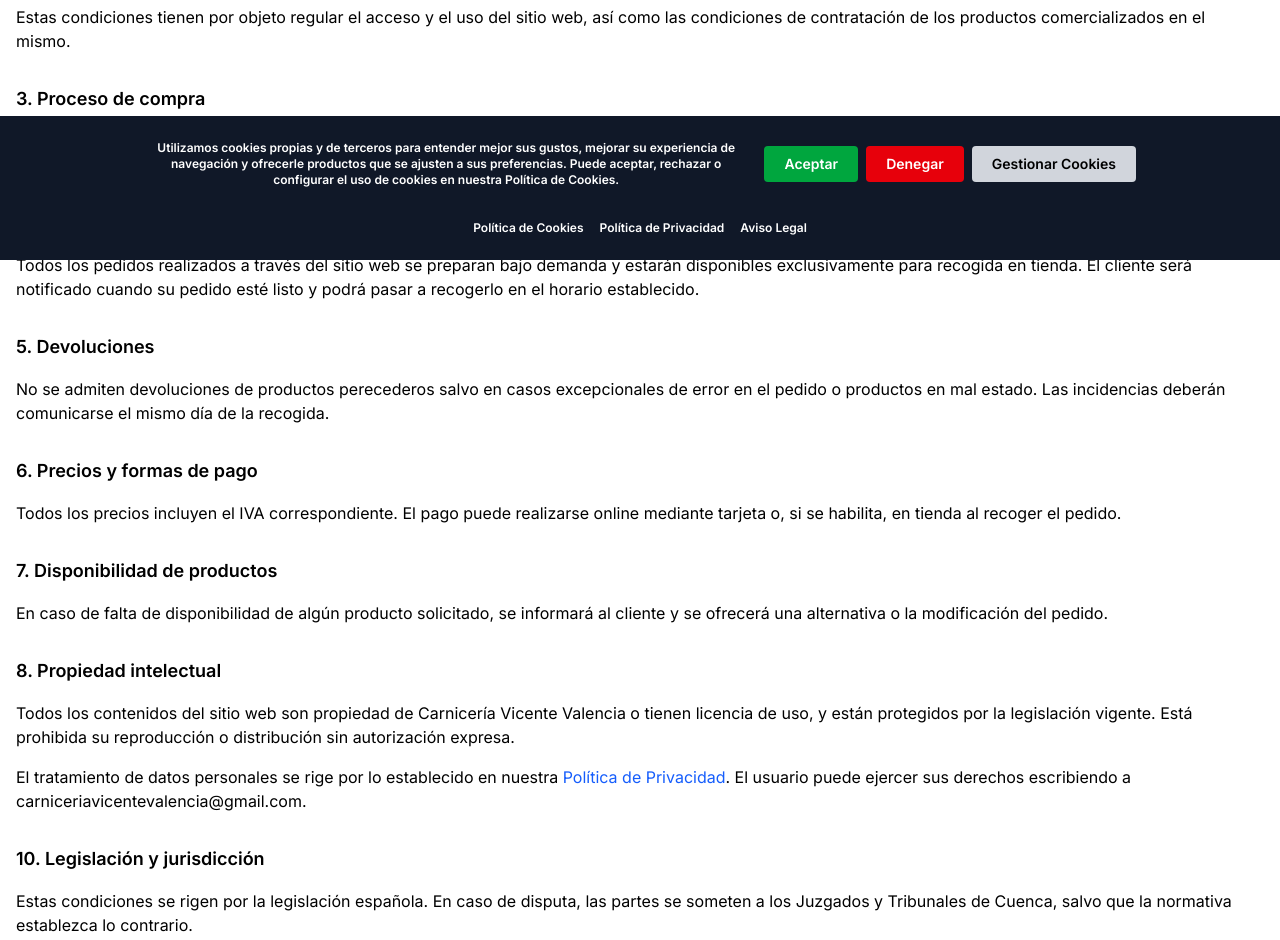
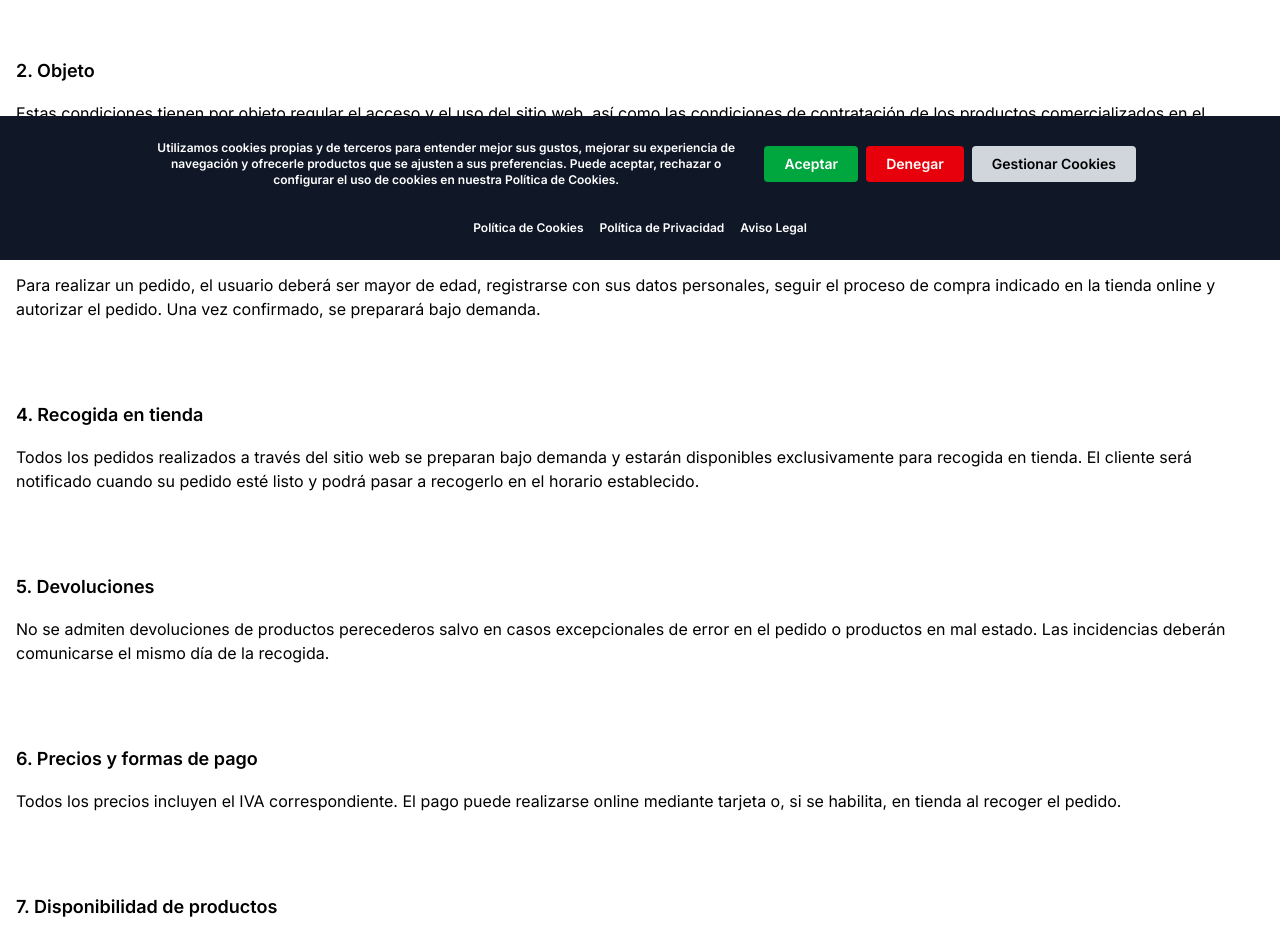
Before and after one commit to carmenvicente/carniceriasvicentevalencia, a Next.js app: page /informacionlegal/terminos-y-condiciones in a window 1280 px wide. Shown: the part 540-1480 px from the top of the page. Built offline with nearby package versions, Linux system fonts and the light colour scheme; a web font is replaced by a local one.

Commit message:
V6.1.4: Pantalla Cookies + avisos legales y privacidad

```diff
--- a/app/informacionlegal/aviso-legal/page.tsx
+++ b/app/informacionlegal/aviso-legal/page.tsx
@@ -41,7 +41,7 @@ export default function AvisoLegal() {
           y de Comercio Electrónico (LSSICE), BOE Nº 166, así como informar a todos los usuarios del sitio web respecto a cuáles son las condiciones de uso.
         </p>
 
-        <p className="mb-6">
+        <p className="mb-20">
           Toda persona que acceda a este sitio web asume el papel de usuario, comprometiéndose a la observancia y cumplimiento riguroso de las disposiciones
           aquí dispuestas, así como a cualquier otra disposición legal que fuera de aplicación. El RESPONSABLE se reserva el derecho de modificar cualquier tipo
           de información que pudiera aparecer en el sitio web, sin que exista obligación de preavisar o poner en conocimiento de los usuarios dichas obligaciones,
@@ -49,7 +49,7 @@ export default function AvisoLegal() {
         </p>
 
         <h2 className="text-lg font-semibold mb-4">1. Datos identificativos</h2>
-        <p className="mb-6">
+        <p className="mb-20">
           Denominación social: Carnicería Vicente Valencia SL<br />
           CIF: B16188021<br />
           Domicilio social: Av. de Castilla-la Mancha, N° 27, Bajo, 16003 Cuenca <br />
@@ -61,7 +61,7 @@ export default function AvisoLegal() {
           El sitio web, incluyendo su programación, edición, compilación, diseños, logotipos, texto y/o gráficos, son propiedad del RESPONSABLE o, en su caso,
           dispone de licencia o autorización expresa por parte de los autores. Todos los contenidos están protegidos por la normativa de propiedad intelectual e industrial.
         </p>
-        <p className="mb-6">
+        <p className="mb-20">
           La reproducción total o parcial, uso, explotación, distribución y comercialización requiere en todo caso autorización escrita previa por parte del RESPONSABLE.
           Cualquier uso no autorizado será considerado un incumplimiento grave.
         </p>
@@ -85,7 +85,7 @@ export default function AvisoLegal() {
         </p>
 
         <h2 className="text-lg font-semibold mb-4">Direcciones IP</h2>
-        <p className="mb-6">
+        <p className="mb-20">
           Los servidores del sitio web podrán detectar automáticamente la dirección IP del usuario para obtener estadísticas de navegación. Estos datos no se asocian
           a información personal y son tratados de forma anónima.
         </p>
--- a/app/informacionlegal/politica-de-privacidad/page.tsx
+++ b/app/informacionlegal/politica-de-privacidad/page.tsx
@@ -35,14 +35,14 @@ export default function PoliticaPrivacidad() {
 
       {/* Contenido principal */}
       <div className="max-w-screen-xl mx-auto px-4 py-10 text-black" style={{ fontFamily: "'Inter', sans-serif", fontWeight: 500 }}>
-        <p className="mb-4">
+        <p className="mb-20">
           Carnicería Vicente Valencia, en adelante RESPONSABLE, es el Responsable del tratamiento de los datos personales del Usuario
           y le informa que estos datos serán tratados de conformidad con lo dispuesto en el Reglamento (UE) 2016/679 (GDPR) y
           la Ley Orgánica 3/2018 (LOPDGDD), por lo que se le facilita la siguiente información:
         </p>
 
         <h2 className="text-lg font-semibold mb-2">1. Finalidad del tratamiento</h2>
-        <ul className="list-disc pl-5 mb-4 space-y-1">
+        <ul className="list-disc pl-5 mb-20 space-y-1">
           <li>Remisión de comunicaciones comerciales por medios electrónicos o físicos.</li>
           <li>Realización de estudios estadísticos.</li>
           <li>Tramitación de pedidos, solicitudes o cualquier petición realizada por el usuario.</li>
@@ -50,49 +50,49 @@ export default function PoliticaPrivacidad() {
         </ul>
 
         <h2 className="text-lg font-semibold mb-2">2. Base jurídica del tratamiento</h2>
-        <p className="mb-4">El tratamiento se basa en el consentimiento del interesado.</p>
+        <p className="mb-20">El tratamiento se basa en el consentimiento del interesado.</p>
 
         <h2 className="text-lg font-semibold mb-2">3. Conservación de datos</h2>
-        <p className="mb-4">
+        <p className="mb-20">
           Los datos se conservarán mientras exista una relación comercial y no se solicite su supresión,
           aplicando medidas de seguridad para garantizar su confidencialidad.
         </p>
 
         <h2 className="text-lg font-semibold mb-2">4. Comunicación de los datos</h2>
-        <p className="mb-4">No se comunicarán los datos a terceros, salvo obligación legal.</p>
+        <p className="mb-20">No se comunicarán los datos a terceros, salvo obligación legal.</p>
 
         <h2 className="text-lg font-semibold mb-2">5. Derechos del usuario</h2>
-        <ul className="list-disc pl-5 mb-4 space-y-1">
+        <ul className="list-disc pl-5 mb-20 space-y-1">
           <li>Retirar el consentimiento en cualquier momento.</li>
           <li>Acceder, rectificar, portar y suprimir los datos, así como limitar u oponerse a su tratamiento.</li>
           <li>Presentar una reclamación ante la AEPD (www.aepd.es) si considera que el tratamiento no se ajusta a la normativa.</li>
         </ul>
 
         <h2 className="text-lg font-semibold mb-2">6. Datos de contacto</h2>
-        <p className="mb-4">
+        <p className="mb-20">
           Carnicería Vicente Valencia - Av. de Castilla-La Mancha, Nº 27, Bajo, 16003 Cuenca (España).<br />
           Email: carniceriavicentevalencia@gmail.com
         </p>
 
         <h2 className="text-lg font-semibold mb-2">7. Información obligatoria</h2>
-        <p className="mb-4">
+        <p className="mb-20">
           Todos los campos marcados con * en los formularios son obligatorios. El Usuario garantiza la veracidad de los datos proporcionados
           y se compromete a comunicar cualquier modificación.
         </p>
 
         <h2 className="text-lg font-semibold mb-2">8. Medidas de seguridad</h2>
-        <p className="mb-4">
+        <p className="mb-20">
           El RESPONSABLE aplica medidas técnicas y organizativas adecuadas para garantizar la seguridad de los datos, de acuerdo
           con el GDPR, protegiendo los derechos y libertades de los usuarios.
         </p>
 
         <h2 className="text-lg font-semibold mb-2">9. Cumplimiento legal</h2>
-        <p className="mb-4">
+        <p className="mb-20">
           Esta web cumple con la legislación vigente en materia de protección de datos: LOPD, LSSICE, RGPD y LOPDGDD.
         </p>
 
         <h2 className="text-lg font-semibold mb-2">10. Cambios en la política</h2>
-        <p className="mb-4">
+        <p className="mb-20">
           El RESPONSABLE se reserva el derecho a modificar esta política de privacidad conforme a cambios legales o criterios propios.
         </p>
 
--- a/app/informacionlegal/terminos-y-condiciones/page.tsx
+++ b/app/informacionlegal/terminos-y-condiciones/page.tsx
@@ -28,12 +28,12 @@ export default function TerminosCondiciones() {
 
             {/* Contenido principal */}
             <div className="max-w-screen-xl mx-auto px-4 py-10 text-black" style={{ fontFamily: "'Inter', sans-serif", fontWeight: 500 }}>
-        <p className="mb-4">
+                <p className="mb-20">
                     Las presentes condiciones regulan expresamente las relaciones surgidas entre el sitio web de <strong>Carnicería Vicente Valencia</strong> y los usuarios que accedan o contraten los productos ofrecidos a través del mismo.
                 </p>
 
                 <h2 className="text-lg font-semibold mt-8 mb-4">1. Identificación</h2>
-<p className="mb-4">
+                <p className="mb-20">
                     Titular: Carnicería Vicente Valencia<br />
                     CIF: B16188021<br />
                     Domicilio: Av. de Castilla-la Mancha, Nº 27, Bajo, 16003 Cuenca<br />
@@ -42,32 +42,32 @@ export default function TerminosCondiciones() {
 
 
                 <h2 className="text-lg font-semibold mt-8 mb-4">2. Objeto</h2>
-        <p className="mb-4">
+                <p className="mb-20">
                     Estas condiciones tienen por objeto regular el acceso y el uso del sitio web, así como las condiciones de contratación de los productos comercializados en el mismo.
                 </p>
 
                 <h2 className="text-lg font-semibold mt-8 mb-4">3. Proceso de compra</h2>
-        <p className="mb-4">
+                <p className="mb-20">
                     Para realizar un pedido, el usuario deberá ser mayor de edad, registrarse con sus datos personales, seguir el proceso de compra indicado en la tienda online y autorizar el pedido. Una vez confirmado, se preparará bajo demanda.
                 </p>
 
                 <h2 className="text-lg font-semibold mt-8 mb-4">4. Recogida en tienda</h2>
-        <p className="mb-4">
+                <p className="mb-20">
                     Todos los pedidos realizados a través del sitio web se preparan bajo demanda y estarán disponibles exclusivamente para recogida en tienda. El cliente será notificado cuando su pedido esté listo y podrá pasar a recogerlo en el horario establecido.
                 </p>
 
                 <h2 className="text-lg font-semibold mt-8 mb-4">5. Devoluciones</h2>
-        <p className="mb-4">
+                <p className="mb-20">
                     No se admiten devoluciones de productos perecederos salvo en casos excepcionales de error en el pedido o productos en mal estado. Las incidencias deberán comunicarse el mismo día de la recogida.
                 </p>
 
                 <h2 className="text-lg font-semibold mt-8 mb-4">6. Precios y formas de pago</h2>
-        <p className="mb-4">
+                <p className="mb-20">
                     Todos los precios incluyen el IVA correspondiente. El pago puede realizarse online mediante tarjeta o, si se habilita, en tienda al recoger el pedido.
                 </p>
 
                 <h2 className="text-lg font-semibold mt-8 mb-4">7. Disponibilidad de productos</h2>
-        <p className="mb-4">
+                <p className="mb-20">
                     En caso de falta de disponibilidad de algún producto solicitado, se informará al cliente y se ofrecerá una alternativa o la modificación del pedido.
                 </p>
 
@@ -76,14 +76,14 @@ export default function TerminosCondiciones() {
                     Todos los contenidos del sitio web son propiedad de Carnicería Vicente Valencia o tienen licencia de uso, y están protegidos por la legislación vigente. Está prohibida su reproducción o distribución sin autorización expresa.
                 </p>
 
-        <p className="mb-4">
+                <p className="mb-20">
                     El tratamiento de datos personales se rige por lo establecido en nuestra <Link href="/informacionlegal/politica-de-privacidad" className="text-blue-600 hover:underline">Política de Privacidad</Link>.
                     El usuario puede ejercer sus derechos escribiendo a carniceriavicentevalencia@gmail.com.
                 </p>
 
 
-        <h2 className="text-lg font-semibold mt-8 mb-4">10. Legislación y jurisdicción</h2>
-        <p className="mb-4">
+                <h2 className="text-lg font-semibold mt-8 mb-4">9. Legislación y jurisdicción</h2>
+                <p className="mb-20">
                     Estas condiciones se rigen por la legislación española. En caso de disputa, las partes se someten a los Juzgados y Tribunales de Cuenca, salvo que la normativa establezca lo contrario.
                 </p>
 
```
Lines whose indentation alone changed are shown as unchanged.
